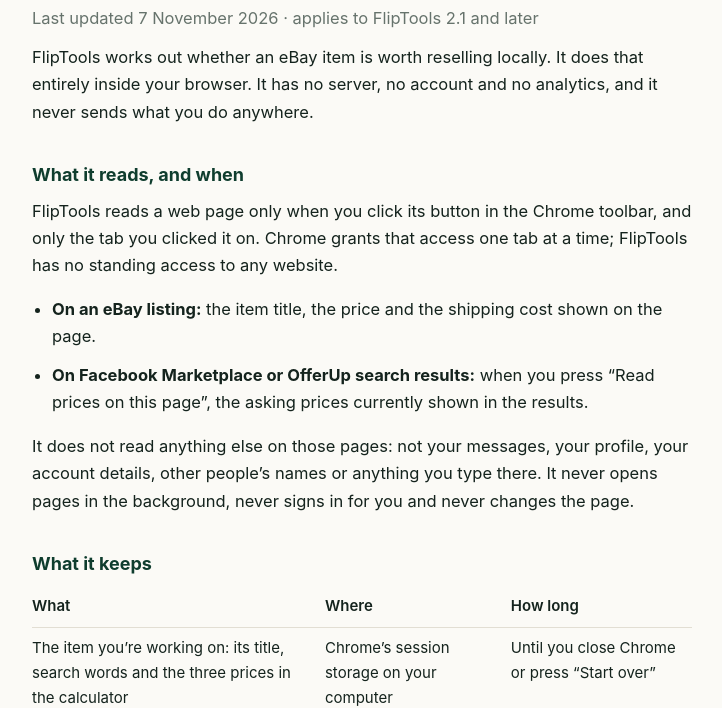
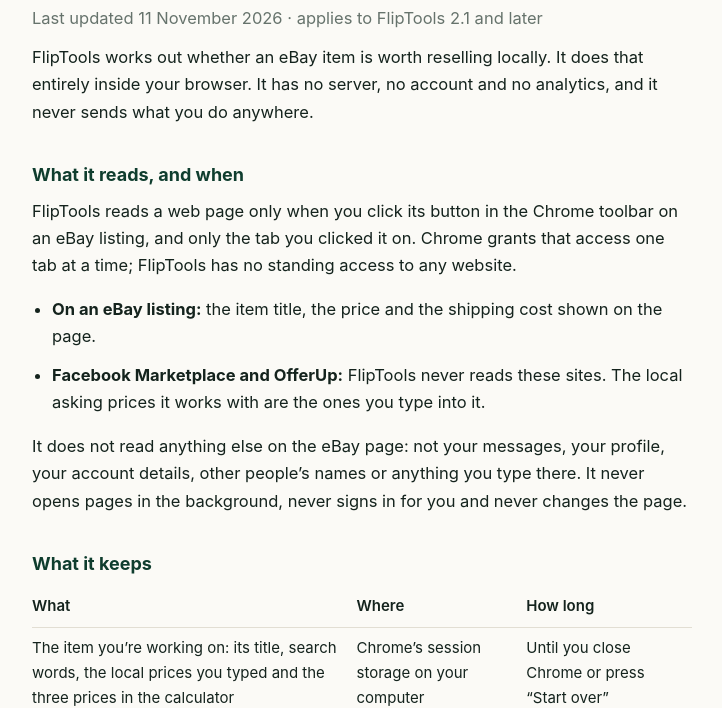
Before and after one commit to Bchandlerrr/extensions, a plain HTML site: page fliptools/index.html in a window 1280 px wide. Shown: the part 92-800 px from the top of the page, without its empty margins (278-1000 px from the left). Drawn offline with Linux system fonts and the light colour scheme.

Commit message:
FlipTools privacy: it no longer reads Marketplace or OfferUp
Co-Authored-By: Claude Opus 5.5 <noreply@anthropic.com>

```diff
--- a/fliptools/index.html
+++ b/fliptools/index.html
@@ -24,22 +24,22 @@
 <body>
   <main>
     <h1>FlipTools privacy policy</h1>
-    <p class="muted">Last updated 7 November 2026 · applies to FlipTools 2.1 and later</p>
+    <p class="muted">Last updated 11 November 2026 · applies to FlipTools 2.1 and later</p>
 
     <p>FlipTools works out whether an eBay item is worth reselling locally. It does that entirely inside your browser. It has no server, no account and no analytics, and it never sends what you do anywhere.</p>
 
     <h2>What it reads, and when</h2>
-    <p>FlipTools reads a web page only when you click its button in the Chrome toolbar, and only the tab you clicked it on. Chrome grants that access one tab at a time; FlipTools has no standing access to any website.</p>
+    <p>FlipTools reads a web page only when you click its button in the Chrome toolbar on an eBay listing, and only the tab you clicked it on. Chrome grants that access one tab at a time; FlipTools has no standing access to any website.</p>
     <ul>
       <li><strong>On an eBay listing:</strong> the item title, the price and the shipping cost shown on the page.</li>
-      <li><strong>On Facebook Marketplace or OfferUp search results:</strong> when you press “Read prices on this page”, the asking prices currently shown in the results.</li>
+      <li><strong>Facebook Marketplace and OfferUp:</strong> FlipTools never reads these sites. The local asking prices it works with are the ones you type into it.</li>
     </ul>
-    <p>It does not read anything else on those pages: not your messages, your profile, your account details, other people’s names or anything you type there. It never opens pages in the background, never signs in for you and never changes the page.</p>
+    <p>It does not read anything else on the eBay page: not your messages, your profile, your account details, other people’s names or anything you type there. It never opens pages in the background, never signs in for you and never changes the page.</p>
 
     <h2>What it keeps</h2>
     <table>
       <tr><th>What</th><th>Where</th><th>How long</th></tr>
-      <tr><td>The item you’re working on: its title, search words and the three prices in the calculator</td><td>Chrome’s session storage on your computer</td><td>Until you close Chrome or press “Start over”</td></tr>
+      <tr><td>The item you’re working on: its title, search words, the local prices you typed and the three prices in the calculator</td><td>Chrome’s session storage on your computer</td><td>Until you close Chrome or press “Start over”</td></tr>
       <tr><td>Deals you choose to save: title, prices, profit, return and the date</td><td>Chrome sync storage in your own Chrome profile</td><td>Until you delete them</td></tr>
       <tr><td>Your two thresholds (minimum profit and return)</td><td>Chrome sync storage in your own Chrome profile</td><td>Until you change them or remove the extension</td></tr>
     </table>
```
